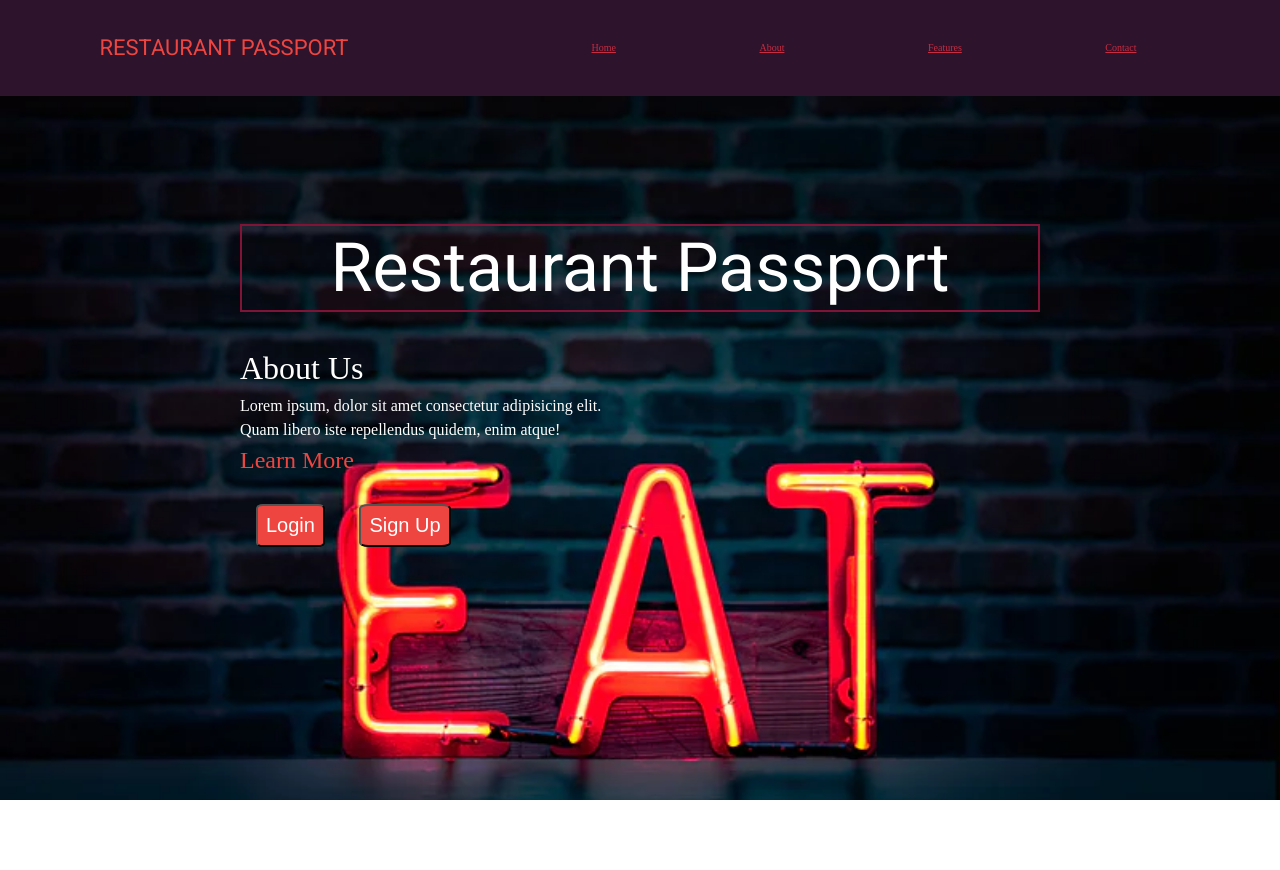
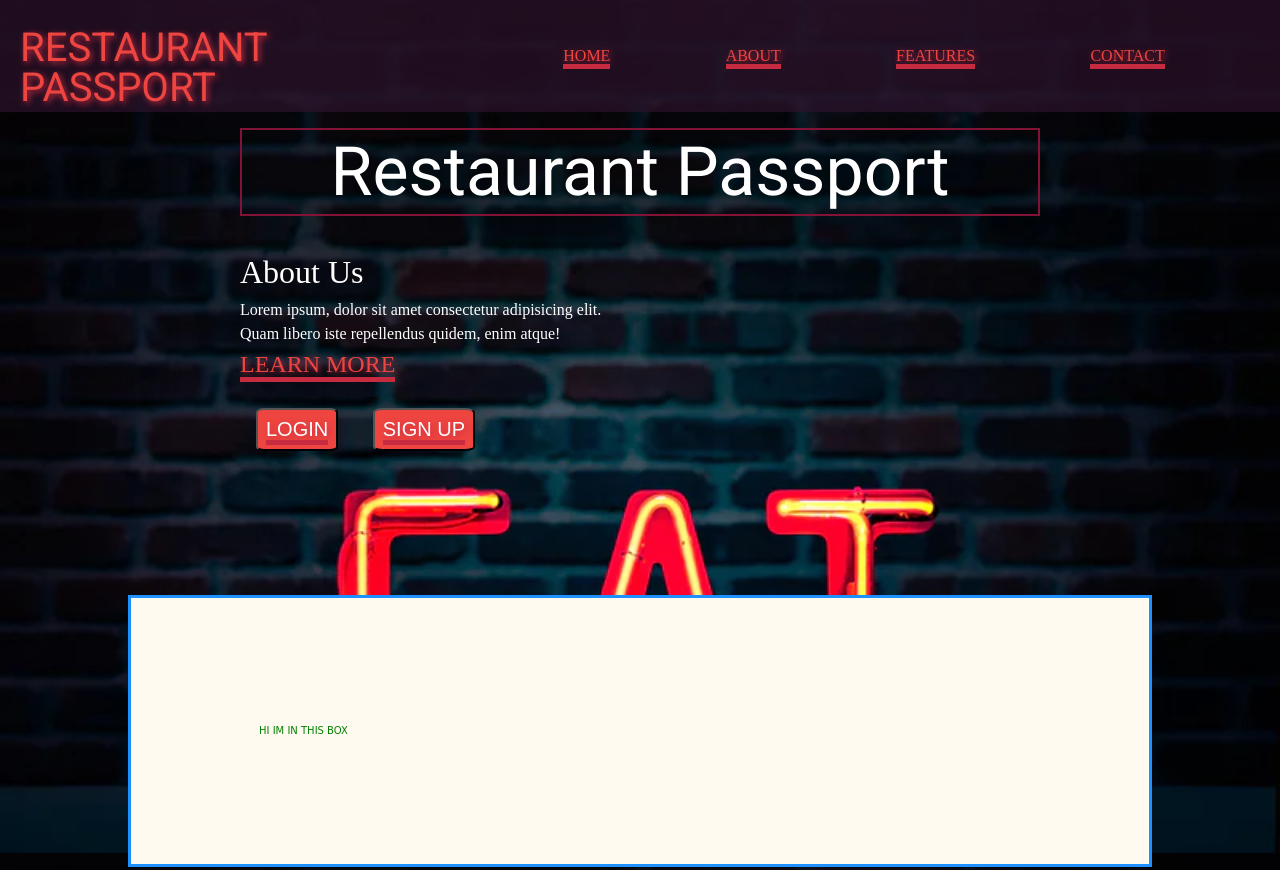
Before and after one commit to BW-Restaurant-Passport-3/Marketing-Page, a plain HTML site: page passport/index.html in a window 1280 px wide. Shown: the top 870 px of the page. Before the commit the page ends 800 px from the top, so only its background shows below. Drawn offline with Linux system fonts and the light colour scheme; a web font is replaced by a local one.

Commit message:
added basic boxes (will edit later)

```diff
--- a/passport/index.html
+++ b/passport/index.html
@@ -37,7 +37,18 @@
         <button><a href="#">Sign Up</a></button>
       </header>
     </div>
+  </section>
+<!-- THIS IS THE RESTAURANT LISTINGS -->
+  <section class= "panel">
+    <h3> HI IM IN THIS BOX</h3>
 
+
+  </section>
+
+  <section class="panel">
+    <h3>HI IM ALSO IN THA BOX BOI DAFADFADGASDG
+
+    </h3>
   </section>
 </body>
 
--- a/passport/less/home-page.less
+++ b/passport/less/home-page.less
@@ -2,8 +2,7 @@ body {
 
     background-image: url("img/image.png");
     width: 100%;
-    height: 100%;
-    position: fixed;
+
     background-repeat: no-repeat;
     background-position: center center;
     background-size: cover;
@@ -20,7 +19,7 @@ body {
 
         h1 {
             font-size: 68px;
-            // padding-bottom: 5%;
+            padding-bottom: 5%;
             padding: 1%;
             margin-bottom: 5%;
             text-align: center;
@@ -37,7 +36,7 @@ body {
             color: @cinnabar;
             font-size: 24px;
 
-            &:hover {
+             &:hover {
                 color: @brick-red;
             }
         }
@@ -50,7 +49,7 @@ body {
             border-radius: 10%;
             background-color: @cinnabar;
 
-            &:hover {
+             &:hover {
                 background-color: @brick-red;
             }
 
--- a/passport/less/mixins.less
+++ b/passport/less/mixins.less
@@ -0,0 +1,8 @@
+ .panel {
+    border: 3px solid dodgerblue;
+    background: floralwhite;
+    color: green;
+    margin:10%;
+    padding: 10%;
+
+}
--- a/passport/less/navigation.less
+++ b/passport/less/navigation.less
@@ -0,0 +1,65 @@
+.navigation {
+    display: flex;
+    position: fixed;
+    top: 0;
+    width: 100%;
+    height: 14vh;
+    background-color: rgba(45, 19, 44, 0.7);
+    z-index: 1;
+// border-bottom: solid 2px @brick-red;
+        nav {
+            display: flex;
+            width: 65%;
+            justify-content: space-evenly;
+            align-items: center;
+            font-family: 'Inria Serif', serif;
+            color: #C72C41;
+
+
+                .anchor {
+                    height: 1rem;
+                    width: 75%;
+                    display: flex;
+                    flex-direction: row;
+                    justify-content: space-evenly;
+                    align-items: center;
+                }
+         }
+    }
+
+
+
+a {
+    box-shadow: 0 5px 0 #c72c41;
+    color: #ee4540;
+    position: relative;
+    text-decoration: none;
+    text-transform: uppercase;
+    font-size: 1.6rem;
+    text-shadow: 2px 2px 6px #c72c41;
+
+        &:hover {
+            color: @brick-red;
+            cursor: pointer;
+
+            &:active {
+                box-shadow: none;
+                top: 5px;
+            }
+        }
+    }
+
+
+
+.pageTitle {
+    display: flex;
+    font-family: 'Roboto', sans-serif;
+    color: #ee4540;
+    font-size: 4rem;
+    width: 35%;
+    border-radius: 25px;
+    padding: 20px;
+    text-shadow: 2px 2px 6px #c72c41;
+    padding-top: 2.2%;
+
+  }
```
Also changed, not shown: passport/css/index.css.
